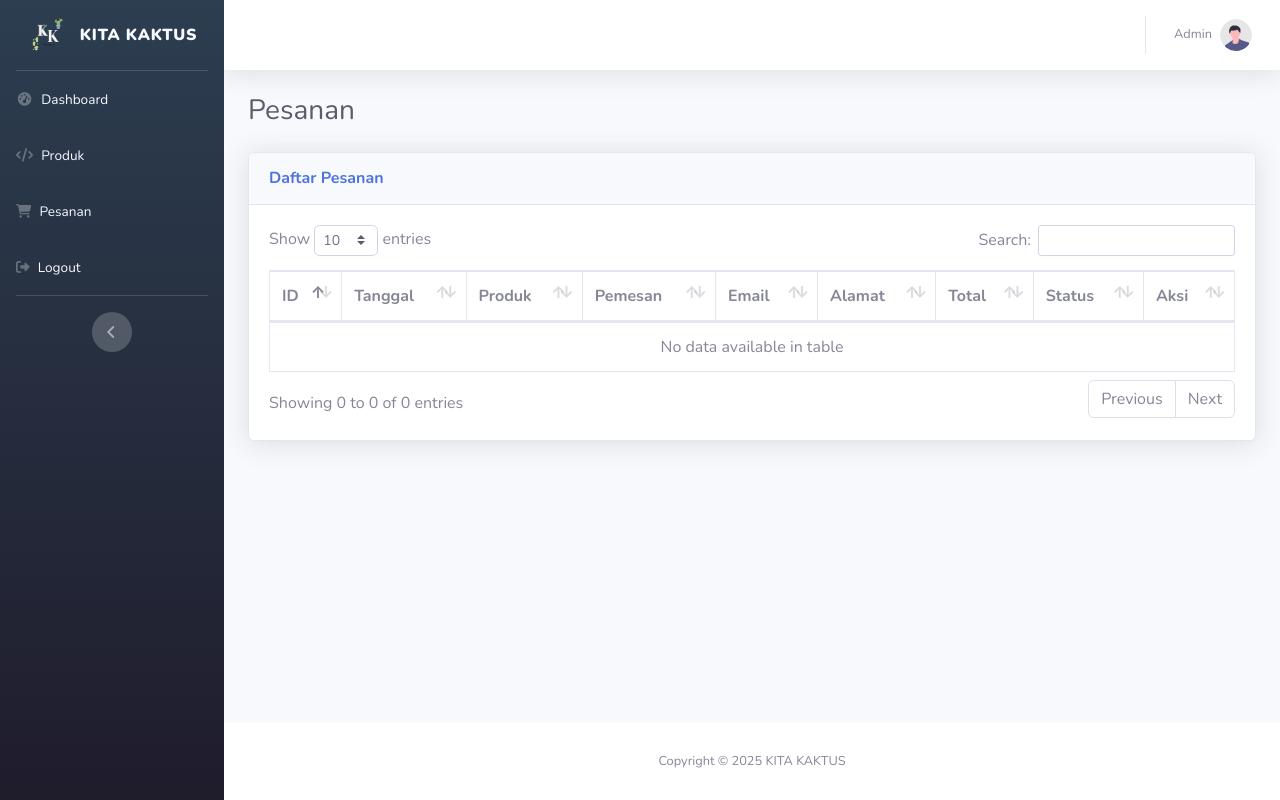
After one commit to junaaa7/Projek-Kita-Kaktus, a PHP site: page /admin/page/pesanan.php in a window 1280 px wide. The commit adds this page. Run offline with PHP 8.4, Linux system fonts and the light colour scheme; a user stored in the database is signed in; data that the repository does not hold is empty; some libraries are stand-ins or nearby versions.

Commit message:
Menambahkan pesanan.php dan pesanan_status.php

```diff
--- /dev/null
+++ b/admin/page/pesanan.php
@@ -0,0 +1,292 @@
+<?php
+session_start();
+if(!isset($_SESSION['username'])) {
+    header("Location: ../login.php");
+    die();
+}
+require '../../db/koneksi.php';
+error_reporting(E_ALL ^ (E_NOTICE | E_WARNING));
+?>
+
+<!DOCTYPE html>
+<html lang="en">
+
+<head>
+
+    <meta charset="utf-8">
+    <meta http-equiv="X-UA-Compatible" content="IE=edge">
+    <meta name="viewport" content="width=device-width, initial-scale=1, shrink-to-fit=no">
+    <meta name="description" content="">
+    <meta name="author" content="">
+
+    <title>Pesanan</title>
+
+    <!-- Custom fonts for this template-->
+    <link rel="stylesheet" href="https://cdnjs.cloudflare.com/ajax/libs/font-awesome/4.7.0/css/font-awesome.min.css">
+    <link href="../vendor/fontawesome-free/css/all.min.css" rel="stylesheet" type="text/css">
+    <link
+        href="https://fonts.googleapis.com/css?family=Nunito:200,200i,300,300i,400,400i,600,600i,700,700i,800,800i,900,900i"
+        rel="stylesheet">
+
+    <!-- Custom styles for this template-->
+    <link href="../css/sb-admin-2.min.css" rel="stylesheet">
+
+    <!-- Custom styles for this page -->
+    <link href="../vendor/datatables/dataTables.bootstrap4.min.css" rel="stylesheet">
+    <link rel="stylesheet" href="https://cdnjs.cloudflare.com/ajax/libs/font-awesome/6.5.1/css/all.min.css">
+
+</head>
+
+<body id="page-top">
+
+    <!-- Page Wrapper -->
+    <div id="wrapper">
+
+        <!-- Sidebar -->
+        <ul class="navbar-nav sidebar sidebar-dark accordion" id="accordionSidebar" style="background: linear-gradient(180deg, #2C3E50 0%, #1F1C2C 100%);">
+
+            <!-- Sidebar - Brand -->
+            <a class="sidebar-brand d-flex align-items-center justify-content-center" style="gap:8px; text-decoration:none;">
+                <div class="sidebar-brand-icon">
+                    <img src="../../assets/icon/logo 1.png" alt="Logo Kita Kaktus" style="width:40px; height:40px; object-fit:contain;">
+                </div>
+                <div class="sidebar-brand-text" style="margin-left:5px; font-weight:850; color:ghostwhite;">
+                    KITA KAKTUS
+                </div>
+            </a>
+
+            <!-- Divider -->
+            <hr class="sidebar-divider my-0">
+
+            <!-- Nav Item - Dashboard -->
+            <li class="nav-item">
+                <a class="nav-link" href="home.php" style="color: ghostwhite;">
+                    <i class="fas fa-fw fa-tachometer-alt"></i>
+                    <span>Dashboard</span></a>
+            </li>
+
+            <!-- Nav Item - Produk -->
+            <li class="nav-item">
+                <a class="nav-link" href="produk.php" style="color: ghostwhite;">
+                    <i class="fas fa-code"></i>
+                    <span>Produk</span></a>
+            </li>
+
+            <!-- Nav Item - Pesanan (aktif di sini) -->
+            <li class="nav-item">
+                <a class="nav-link" href="pesanan.php" style="color: ghostwhite;">
+                    <i class="fas fa-shopping-cart"></i>
+                    <span>Pesanan</span></a>
+            </li>
+
+            <!-- Nav Item - Logout -->
+            <li class="nav-item">
+                <a class="nav-link" href="../logout.php" style="color: ghostwhite;">
+                    <i class="fas fa-sign-out-alt"></i>
+                    <span>Logout</span></a>
+            </li>
+
+            <!-- Divider -->
+            <hr class="sidebar-divider d-none d-md-block">
+
+            <!-- Sidebar Toggler (Sidebar) -->
+            <div class="text-center d-none d-md-inline">
+                <button class="rounded-circle border-0" id="sidebarToggle"></button>
+            </div>
+
+        </ul>
+        <!-- End of Sidebar -->
+
+        <!-- Content Wrapper -->
+        <div id="content-wrapper" class="d-flex flex-column">
+
+            <!-- Main Content -->
+            <div id="content">
+
+                <!-- Topbar -->
+                <nav class="navbar navbar-expand navbar-light bg-white topbar mb-4 static-top shadow">
+
+                    <!-- Sidebar Toggle (Topbar) -->
+                    <button id="sidebarToggleTop" class="btn btn-link d-md-none rounded-circle mr-3">
+                        <i class="fa fa-bars"></i>
+                    </button>
+
+                    <ul class="navbar-nav ml-auto">
+
+                        <div class="topbar-divider d-none d-sm-block"></div>
+
+                        <!-- Nav Item - User Information -->
+                        <li class="nav-item dropdown no-arrow">
+                            <a class="nav-link dropdown-toggle" href="#" id="userDropdown" role="button"
+                                data-toggle="dropdown" aria-haspopup="true" aria-expanded="false">
+                                <span class="mr-2 d-none d-lg-inline text-gray-600 small">
+                                    <?php echo ucwords($_SESSION['username']); ?>
+                                </span>
+                                <img class="img-profile rounded-circle"
+                                    src="../img/undraw_profile.svg">
+                            </a>
+                            <div class="dropdown-menu dropdown-menu-right shadow animated--grow-in"
+                                aria-labelledby="userDropdown">
+                                <a class="dropdown-item" href="../logout.php" >
+                                    <i class="fas fa-sign-out-alt fa-sm fa-fw mr-2 text-gray-400"></i>
+                                    Logout
+                                </a>
+                            </div>
+                        </li>
+
+                    </ul>
+
+                </nav>
+                <!-- End of Topbar -->
+
+                <!-- Begin Page Content -->
+                <div class="container-fluid">
+
+                    <!-- Page Heading -->
+                    <h1 class="h3 mb-4 text-gray-800">Pesanan</h1>
+
+                    <div class="card shadow mb-4">
+                        <div class="card-header py-3">
+                            <h6 class="m-0 font-weight-bold text-primary">Daftar Pesanan</h6>
+                        </div>
+                        <div class="card-body">
+                            <div class="table-responsive">
+                                <table class="table table-bordered" id="dataTable" width="100%" cellspacing="0">
+                                    <thead>
+                                        <tr>
+                                            <th>ID</th>
+                                            <th>Tanggal</th>
+                                            <th>Produk</th>
+                                            <th>Pemesan</th>
+                                            <th>Email</th>
+                                            <th>Alamat</th>
+                                            <th>Total</th>
+                                            <th>Status</th>
+                                            <th>Aksi</th>
+                                        </tr>
+                                    </thead>
+                                    <tbody>
+                                        <?php
+                                            $sql = mysqli_query($koneksi, "SELECT * FROM pesanan ORDER BY id DESC");
+                                            while ($row = mysqli_fetch_assoc($sql)) {
+                                                // badge status
+                                                $badgeClass = 'badge-secondary';
+                                                if ($row['status'] == 'baru')      $badgeClass = 'badge-warning';
+                                                if ($row['status'] == 'diproses')  $badgeClass = 'badge-info';
+                                                if ($row['status'] == 'selesai')   $badgeClass = 'badge-success';
+                                                if ($row['status'] == 'batal')     $badgeClass = 'badge-danger';
+                                        ?>
+                                        <tr>
+                                            <td><?= $row['id']; ?></td>
+                                            <td><?= $row['tanggal']; ?></td>
+                                            <td><?= htmlspecialchars($row['nama_produk']); ?></td>
+                                            <td><?= htmlspecialchars($row['nama_pemesan']); ?></td>
+                                            <td><?= htmlspecialchars($row['email']); ?></td>
+                                            <td><?= htmlspecialchars($row['alamat']); ?></td>
+                                            <td>Rp <?= number_format($row['total_harga'], 0, ',', '.'); ?></td>
+                                            <td>
+                                                <span class="badge <?= $badgeClass; ?>">
+                                                    <?= $row['status']; ?>
+                                                </span>
+                                            </td>
+                                            <td>
+                                                <a href="pesanan_status.php?id=<?= $row['id']; ?>&status=selesai"
+                                                   class="btn btn-sm btn-success mb-1">
+                                                    <i class="fas fa-check"></i> Selesai
+                                                </a>
+                                                <a href="pesanan_status.php?id=<?= $row['id']; ?>&status=batal"
+                                                   class="btn btn-sm btn-danger mb-1 btn-batal">
+                                                    <i class="fas fa-times"></i> Batal
+                                                </a>
+                                            </td>
+                                        </tr>
+                                        <?php
+                                            }
+                                        ?>
+                                    </tbody>
+                                </table>
+                            </div>
+                        </div>
+                    </div>
+
+                </div>
+                <!-- /.container-fluid -->
+
+            </div>
+            <!-- End of Main Content -->
+
+            <!-- Footer -->
+            <footer class="sticky-footer bg-white">
+                <div class="container my-auto">
+                    <div class="copyright text-center my-auto">
+                        <span>Copyright &copy; 2025 KITA KAKTUS</span>
+                    </div>
+                </div>
+            </footer>
+            <!-- End of Footer -->
+
+        </div>
+        <!-- End of Content Wrapper -->
+
+    </div>
+    <!-- End of Page Wrapper -->
+
+    <!-- Scroll to Top Button-->
+    <a class="scroll-to-top rounded" href="#page-top">
+        <i class="fas fa-angle-up"></i>
+    </a>
+
+    <!-- JS -->
+    <script src="../vendor/jquery/jquery.min.js"></script>
+    <script src="../vendor/bootstrap/js/bootstrap.bundle.min.js"></script>
+    <script src="../vendor/jquery-easing/jquery.easing.min.js"></script>
+    <script src="https://kit.fontawesome.com/a076d05399.js"></script>
+    <script src="https://cdn.jsdelivr.net/npm/sweetalert2@10"></script>
+
+    <!-- Custom scripts for all pages-->
+    <script src="../js/sb-admin-2.min.js"></script>
+
+    <!-- Page level plugins -->
+    <script src="../vendor/datatables/jquery.dataTables.min.js"></script>
+    <script src="../vendor/datatables/dataTables.bootstrap4.min.js"></script>
+
+    <!-- Page level custom scripts -->
+    <script src="../js/demo/datatables-demo.js"></script>
+
+    <?php
+        if(isset($_GET['status']) && $_GET['status'] == 'updated'){
+            echo "<script>
+                    Swal.fire({
+                        position: 'top-end',
+                        icon: 'success',
+                        title: 'Status pesanan diperbarui',
+                        showConfirmButton: false,
+                        timer: 1500
+                    })
+                </script>";
+        }
+    ?>
+
+    <script>
+    // konfirmasi batal (optional)
+    $('.btn-batal').on('click', function(e) {
+        e.preventDefault();
+        const href = $(this).attr('href');
+        Swal.fire({
+            title: 'Batalkan pesanan?',
+            icon: 'warning',
+            showCancelButton: true,
+            confirmButtonColor: '#3085d6',
+            cancelButtonColor: '#d33',
+            confirmButtonText: 'Ya, batalkan'
+        }).then((result) => {
+            if (result.value) {
+                document.location.href = href;
+            }
+        })
+    });
+    </script>
+
+</body>
+
+</html>
```
Also changed, not shown: admin/page/home.php (+4 -9 lines), admin/page/pesanan_status.php (added, +23 -0 lines).
